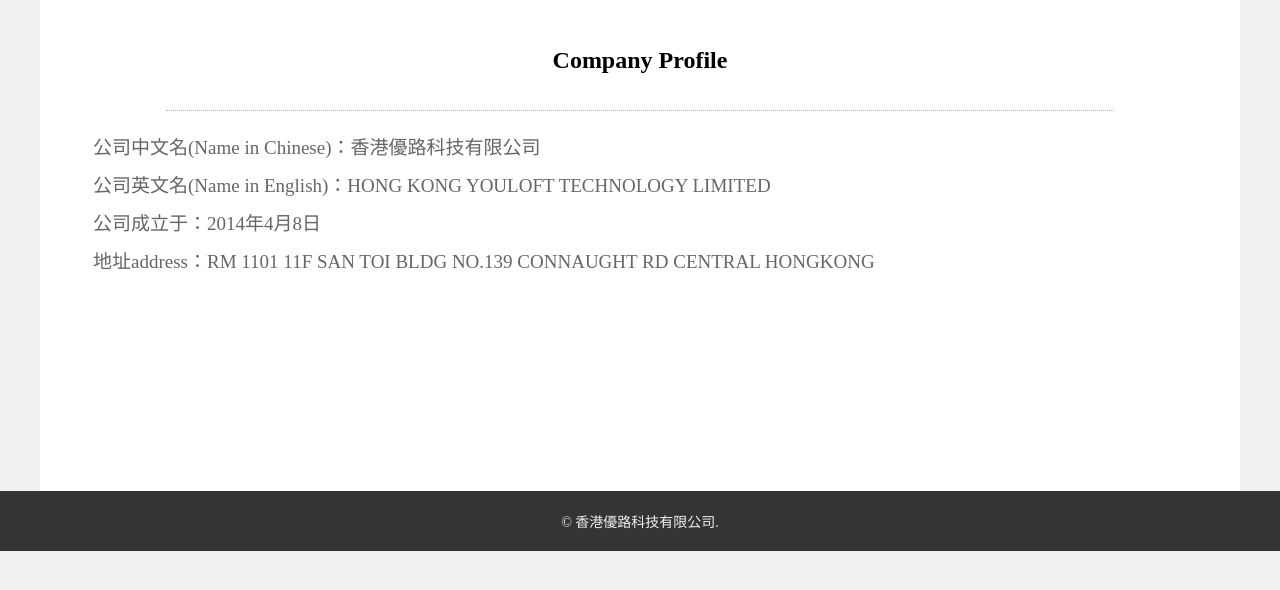
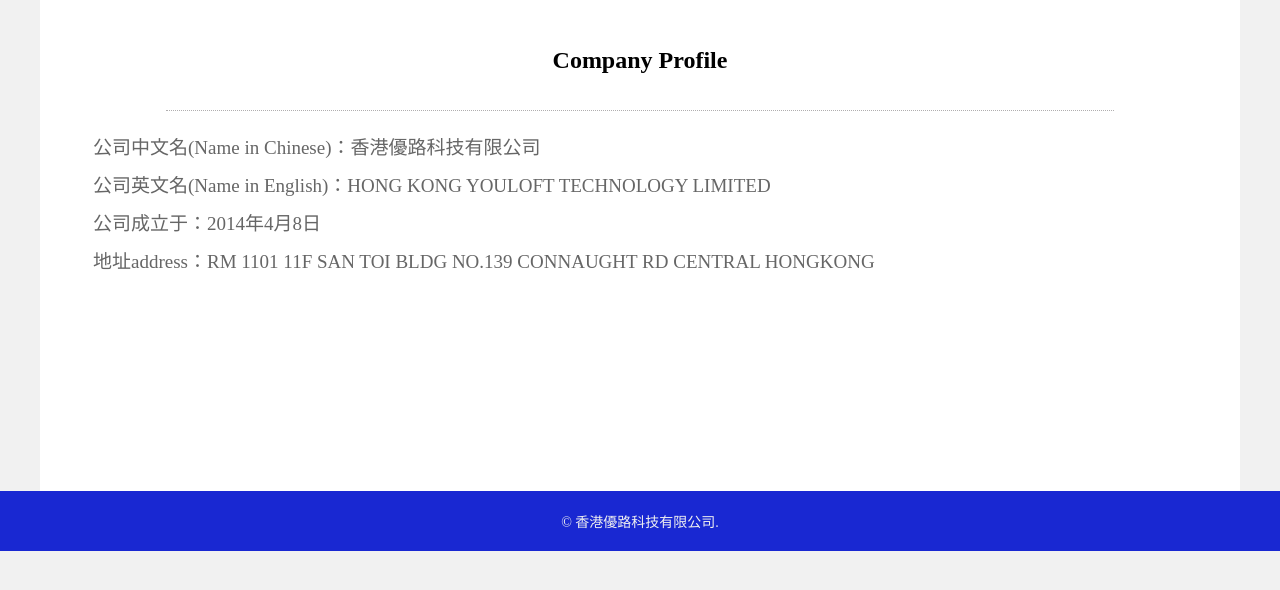
Before and after one commit to blueker/hkyouloft, a plain HTML site: page about.html in a window 1280 px wide. Shown: the part 130-720 px from the top of the page. Drawn offline with Linux system fonts and the light colour scheme.

Commit message:
Update main.css

```diff
--- a/about_files/main.css
+++ b/about_files/main.css
@@ -247,7 +247,7 @@
 }
 
 .footer {
-  background-color: #353434;
+  background-color: #1928D2;
   padding: 20px;
   text-align: center;
   font-size: 14px;
```
